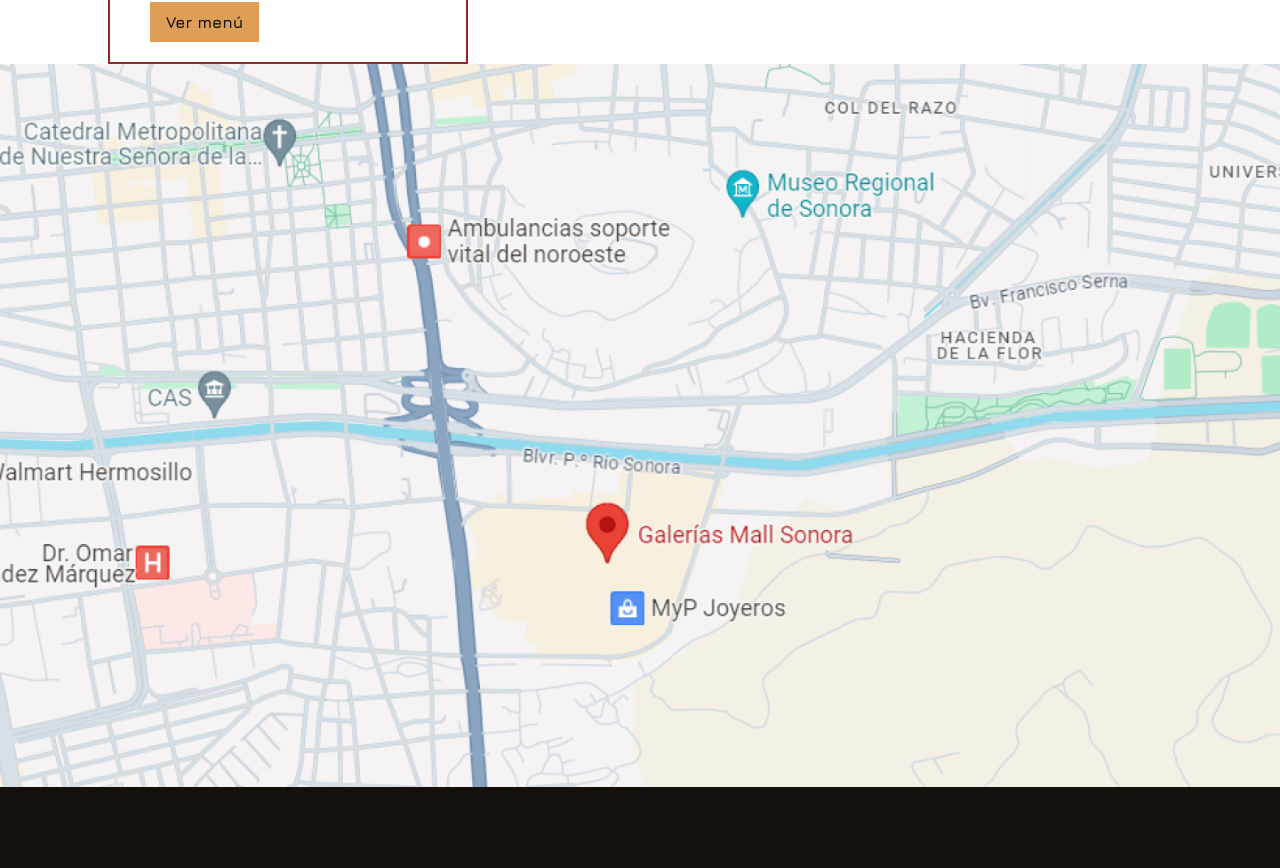
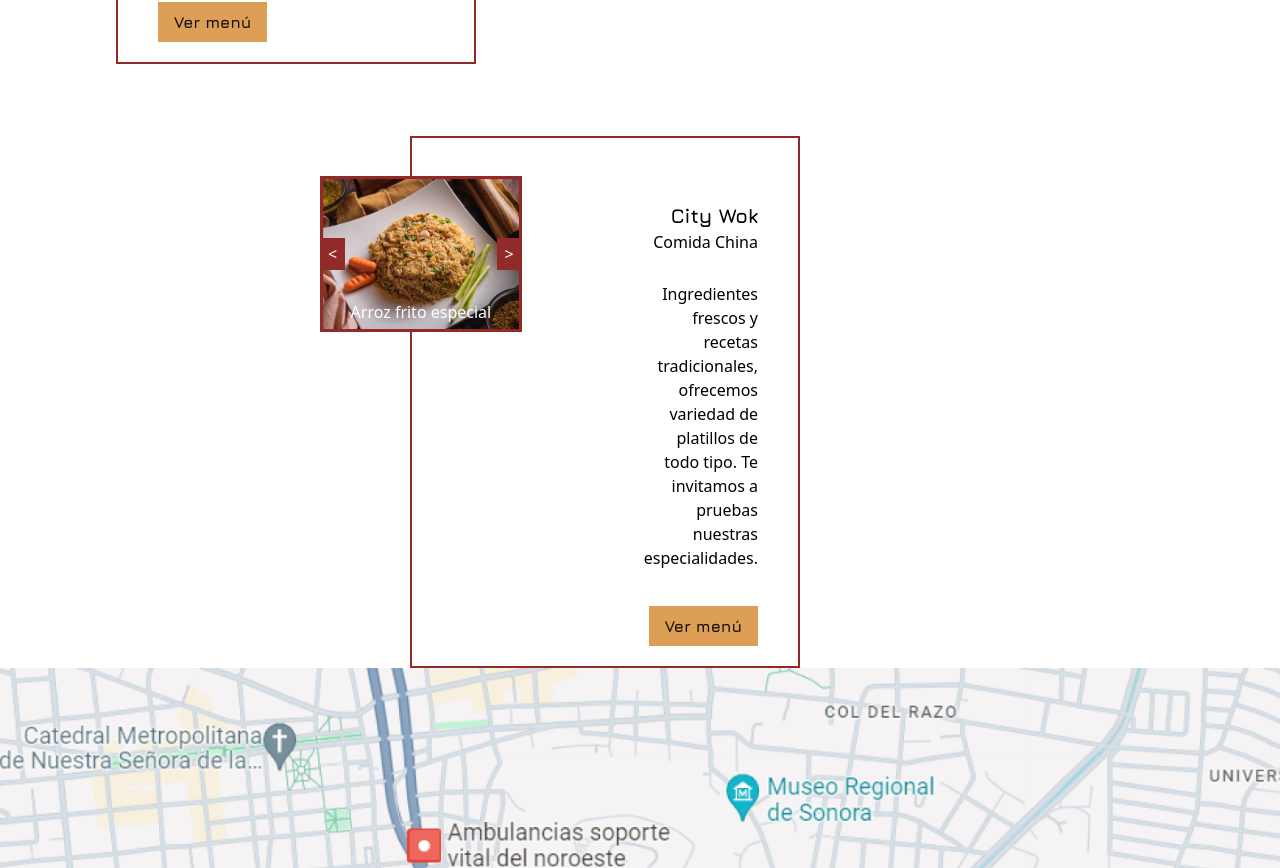
Before and after one commit to MelMuro/AFP-Web, a React (Vite) app: page / in a window 1280 px wide. Shown: the part 1148-2016 px from the top of the page. Built offline with nearby package versions, Linux system fonts and the light colour scheme; a web font is replaced by a local one.

Commit message:
Carousel left

```diff
--- a/src/restaurants/overview/Carousel.tsx
+++ b/src/restaurants/overview/Carousel.tsx
@@ -34,14 +34,15 @@
 	};
 
 	return (
-		<div className='flex justify-center items-start space-x-4 ml-0 mr-[35rem] mt-28'>
+		<>
+			<div className='flex justify-center items-start ml-0 mr-[35rem] mt-28'>
 				<div className='w-1/2 px-10 pb-5 pt-16 -mr-28 -mt-10 border-2 border-redDefault'>
 					<h2 className='text-xl font-bold'>City Wok</h2>
 					<h3 className='text-md'>Comida China</h3>
 					<p className='mt-2 pr-48 py-5'>
 						Ingredientes frescos y recetas tradicionales, ofrecemos
-					variedad de platillos de todo tipo. Te invitamos a pruebas
-					nuestras especialidades.
+						variedad de platillos de todo tipo. Te invitamos a
+						pruebas nuestras especialidades.
 					</p>
 					<button className='mt-4 px-4 py-2 bg-golden font-bold text-blackDefault font-jura'>
 						Ver menú
@@ -70,6 +71,44 @@
 					</div>
 				</div>
 			</div>
+
+			<div className='flex justify-center items-start ml-0 mr-[30rem] mt-28'>
+				<div className='relative w-1/3 ml-80'>
+					<img
+						src={slides[currentSlide].image}
+						alt={slides[currentSlide].title}
+						className='w-full h-full object-cover'
+					/>
+					<button
+						onClick={prevSlide}
+						className='absolute left-0 top-1/2 transform -translate-y-1/2 bg-redDefault text-white px-2 py-1'
+					>
+						&lt;
+					</button>
+					<button
+						onClick={nextSlide}
+						className='absolute right-0 top-1/2 transform -translate-y-1/2 bg-redDefault text-white px-2 py-1'
+					>
+						&gt;
+					</button>
+					<div className='absolute bottom-0 bg-black bg-opacity-50 text-white p-2 w-full text-center'>
+						{slides[currentSlide].title}
+					</div>
+				</div>
+				<div className='w-1/2 px-10 pb-5 pt-16 -ml-28 -mt-10 border-2 border-redDefault text-right'>
+					<h2 className='text-xl font-bold'>City Wok</h2>
+					<h3 className='text-md'>Comida China</h3>
+					<p className='mt-2 pl-48 py-5'>
+						Ingredientes frescos y recetas tradicionales, ofrecemos
+						variedad de platillos de todo tipo. Te invitamos a
+						pruebas nuestras especialidades.
+					</p>
+					<button className='mt-4 px-4 py-2 bg-golden font-bold text-blackDefault font-jura'>
+						Ver menú
+					</button>
+				</div>
+			</div>
+		</>
 	);
 };
 
```
Lines whose indentation alone changed are shown as unchanged.
